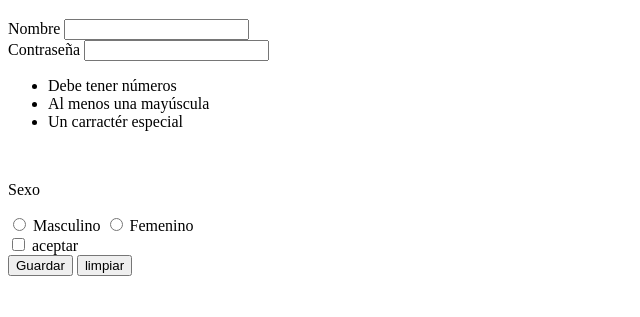
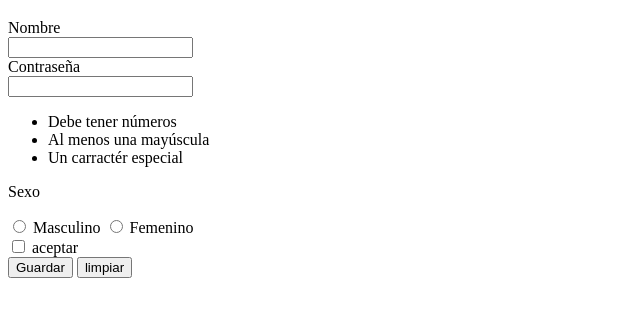
Before and after one commit to duskdarker17/Practica-de-formularios-2, a plain HTML site: page index.html in a window 1280 px wide. Shown: the part 61-378 px from the top of the page, without its empty margins (0-640 px from the left). Drawn offline with Linux system fonts and the light colour scheme.

Commit message:
correcion de br

```diff
--- a/index.html
+++ b/index.html
@@ -8,18 +8,18 @@
   <body>
     <h1>Formularios</h1>
     <form>
-      <label for="name">Nombre</label>
+      <label for="name">Nombre</label> <br />
       <input type="name" id="Nombre" />
       <br />
 
-      <label for="password">Contraseña</label>
+      <label for="password">Contraseña</label> <br />
       <input type="password" id="Contraseña" />
       <ul>
         <li>Debe tener números</li>
         <li>Al menos una mayúscula</li>
         <li>Un carractér especial</li>
       </ul>
-      <br />
+
       <label for="Radio"> <p>Sexo</p></label>
       <input type="radio" name="Sexo" id="Sexo" />
       <span>Masculino</span>
```
